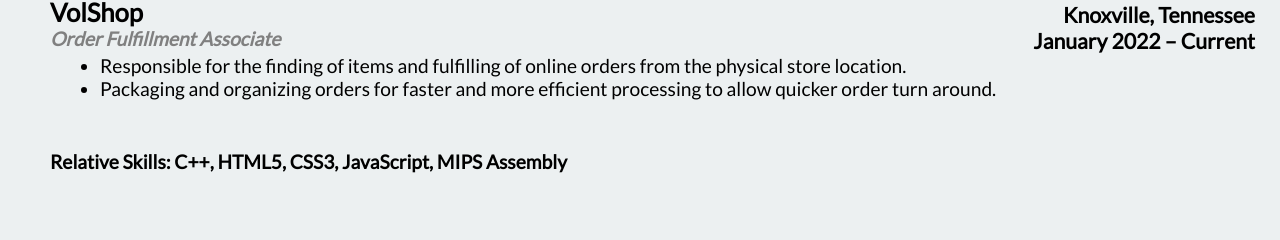
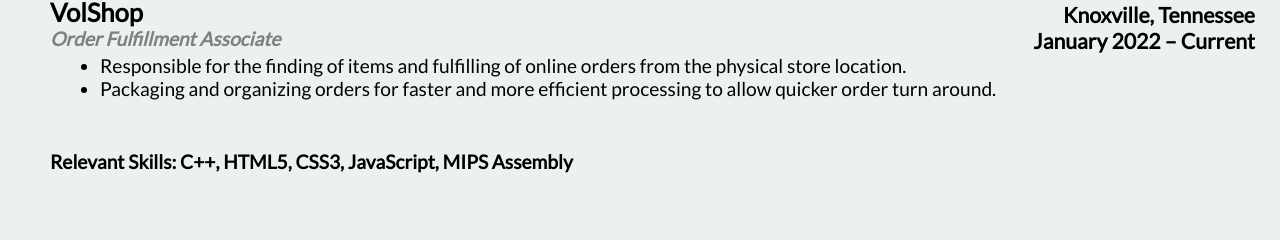
Before and after one commit to jacob-hawkins/personal-website, a React (Create React App) app: page /About in a window 1280 px wide. Shown: the part 1666-1906 px from the top of the page. Built offline with nearby package versions, Linux system fonts and the light colour scheme.

Commit message:
spelling error

```diff
--- a/src/Pages/About/resume/Resume.js
+++ b/src/Pages/About/resume/Resume.js
@@ -83,7 +83,7 @@
                 </ul>
             </div>
 
-            <h4 style={{ 'font-size': '1.5vw', 'padding-left': '50px', 'margin-top': '50px' }}>Relative Skills: C++, HTML5, CSS3, JavaScript, MIPS Assembly</h4>
+            <h4 style={{ 'font-size': '1.5vw', 'padding-left': '50px', 'margin-top': '50px' }}>Relevant Skills: C++, HTML5, CSS3, JavaScript, MIPS Assembly</h4>
 
             <div style={{ display: 'block', height: '100px', width: '100%' }}></div>
 
--- a/src/Pages/Mobile/Resume/Resume.js
+++ b/src/Pages/Mobile/Resume/Resume.js
@@ -90,7 +90,7 @@
                     </ul>
                 </div>
 
-                <h4 style={{ fontSize: '3vw', paddingLeft: '3vw', marginTop: '40px' }}>Relative Skills: C++, HTML5, CSS3, JavaScript, MIPS Assembly</h4>
+                <h4 style={{ fontSize: '3vw', paddingLeft: '3vw', marginTop: '40px' }}>Relevant Skills: C++, HTML5, CSS3, JavaScript, MIPS Assembly</h4>
 
                 <div style={{ display: 'block', height: '50px', width: '100%' }}></div>
 
```
